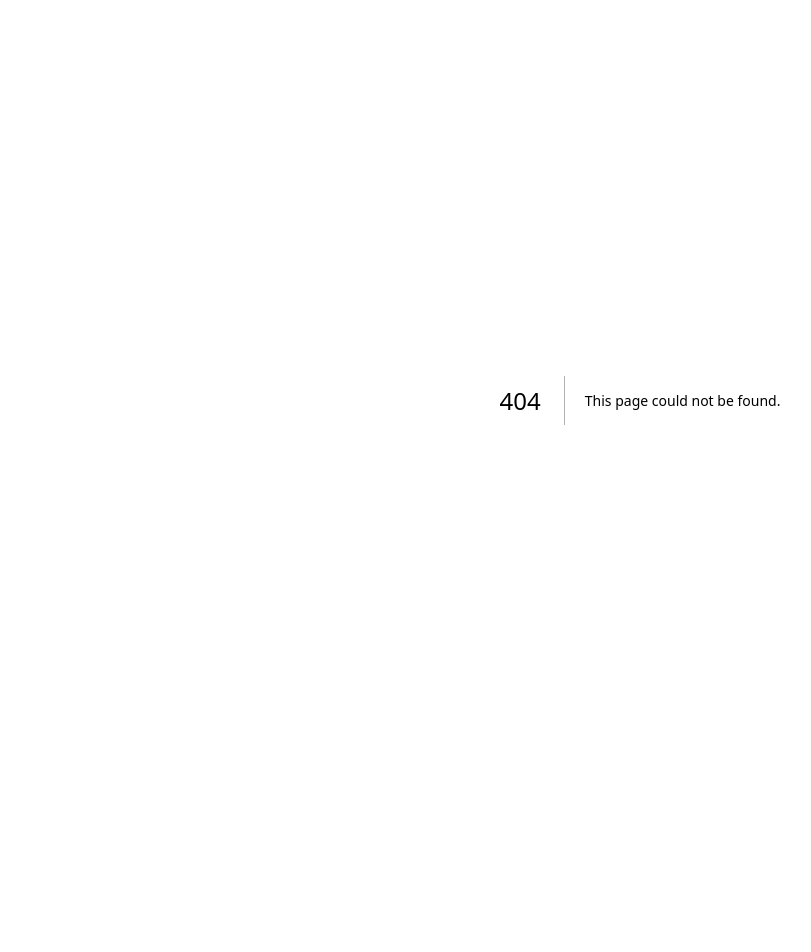
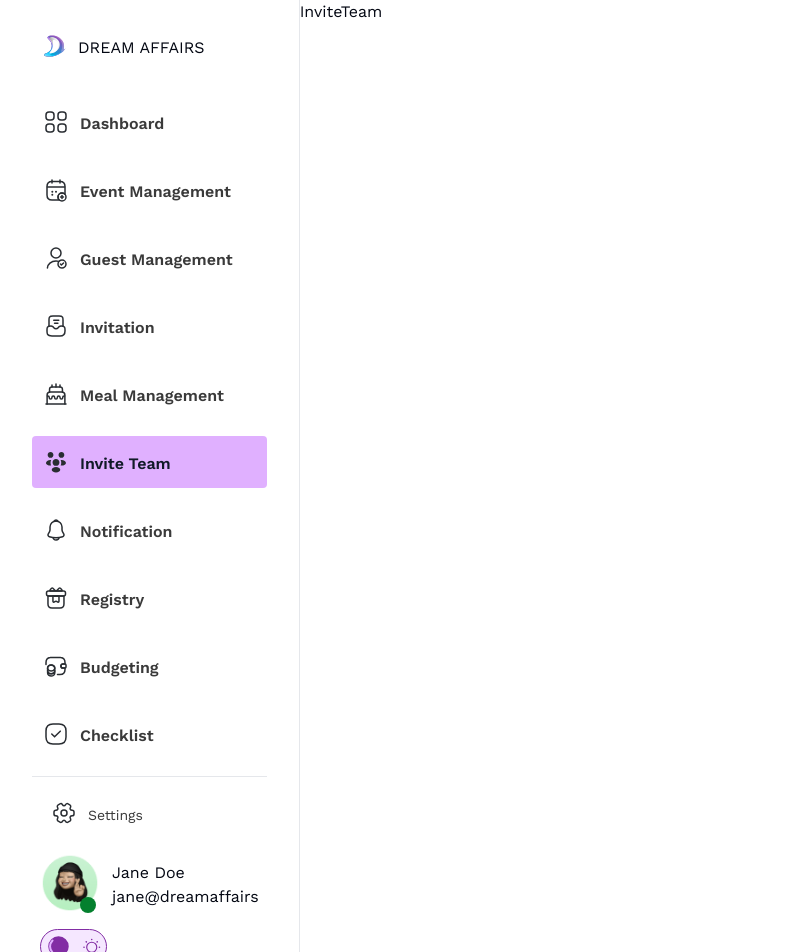
Before and after one commit to Dream-Affairs/Dream-Affairs-Frontend, a Next.js app: page /dashboard/invite-team in a window 1280 px wide. Before the commit this address had no page. Shown: the top 952 px of the page, without its empty margins (0-811 px from the left). Before the commit the page ends 800 px from the top, so only its background shows below. Built offline with nearby package versions, Linux system fonts and the light colour scheme.

Commit message:
dashboard folder update

```diff
--- a/app/dashboard/(components)/Sidebar.tsx
+++ b/app/dashboard/(components)/Sidebar.tsx
@@ -1,160 +1,183 @@
-"use client";
-import Image from 'next/image'
-import React, { useState } from 'react'
-import logo from "../(assets)/logo.svg"
-import dashboard1 from "../(assets)/category1.svg"
-import dashboard2 from "../(assets)/category2.svg"
-import event1 from "../(assets)/calendar-add1.svg"
-import event2 from "../(assets)/calendar-add2.svg"
-import guest1 from "../(assets)/user-tick1.svg"
-import guest2 from "../(assets)/user-tick2.svg"
-import invite1 from "../(assets)/directbox-notif1.svg"
-import invite2 from "../(assets)/directbox-notif2.svg"
-import meal1 from "../(assets)/cake1.svg"
-import meal2 from "../(assets)/cake2.svg"
-import people1 from "../(assets)/people1.svg"
-import people2 from "../(assets)/people2.svg"
-import notification1 from "../(assets)/notification1.svg"
-import notification2 from "../(assets)/notification2.svg"
-import registry1 from "../(assets)/gift1.svg"
-import registry2 from "../(assets)/gift2.svg"
-import budgeting1 from "../(assets)/wallet-money1.svg"
-import budgeting2 from "../(assets)/wallet-money2.svg"
-import checklist1 from "../(assets)/tick-square1.svg"
-import checklist2 from "../(assets)/tick-square2.svg"
-import settings1 from "../(assets)/setting-21.svg"
-import settings2 from "../(assets)/setting-22.svg"
-import mode1 from "../(assets)/lightmode1.svg"
-import mode2 from "../(assets)/lightmode2.svg"
-import avatar from "../(assets)/avatar.png"
+'use client';
+import Image from 'next/image';
+import React, { useState } from 'react';
+import logo from '../(assets)/logo.svg';
+import dashboard1 from '../(assets)/category1.svg';
+import dashboard2 from '../(assets)/category2.svg';
+import event1 from '../(assets)/calendar-add1.svg';
+import event2 from '../(assets)/calendar-add2.svg';
+import guest1 from '../(assets)/user-tick1.svg';
+import guest2 from '../(assets)/user-tick2.svg';
+import invite1 from '../(assets)/directbox-notif1.svg';
+import invite2 from '../(assets)/directbox-notif2.svg';
+import meal1 from '../(assets)/cake1.svg';
+import meal2 from '../(assets)/cake2.svg';
+import people1 from '../(assets)/people1.svg';
+import people2 from '../(assets)/people2.svg';
+import notification1 from '../(assets)/notification1.svg';
+import notification2 from '../(assets)/notification2.svg';
+import registry1 from '../(assets)/gift1.svg';
+import registry2 from '../(assets)/gift2.svg';
+import budgeting1 from '../(assets)/wallet-money1.svg';
+import budgeting2 from '../(assets)/wallet-money2.svg';
+import checklist1 from '../(assets)/tick-square1.svg';
+import checklist2 from '../(assets)/tick-square2.svg';
+import settings1 from '../(assets)/setting-21.svg';
+import settings2 from '../(assets)/setting-22.svg';
+import mode1 from '../(assets)/lightmode1.svg';
+import mode2 from '../(assets)/lightmode2.svg';
+import avatar from '../(assets)/avatar.png';
 import Link from 'next/link';
 import { usePathname } from 'next/navigation';
 
-type Props = {}
+type Props = {};
 
 const sidebarMenu: any[] = [
   {
     id: 1,
     iconActive: dashboard1,
     iconInactive: dashboard2,
-        name: "Dashboard",
-        route: "/dashboard"
+    name: 'Dashboard',
+    route: '/dashboard',
   },
   {
     id: 2,
     iconActive: event1,
     iconInactive: event2,
-        name: "Event Management",
-        route: "/dashboard/event-management"
+    name: 'Event Management',
+    route: '/dashboard/event-management',
   },
   {
     id: 3,
     iconActive: guest1,
     iconInactive: guest2,
-        name: "Guest Management",
-        route: "/dashboard/guest-management"
+    name: 'Guest Management',
+    route: '/dashboard/guest-management',
   },
   {
     id: 4,
     iconActive: invite1,
     iconInactive: invite2,
-        name: "Invitation",
-        route: "/dashboard/invitation"
+    name: 'Invitation',
+    route: '/dashboard/invitation',
   },
   {
     id: 5,
     iconActive: meal1,
     iconInactive: meal2,
-        name: "Meal Management",
-        route: "/dashboard/meal-management"
+    name: 'Meal Management',
+    route: '/dashboard/meal-management',
   },
   {
     id: 6,
     iconActive: people1,
     iconInactive: people2,
-        name: "Invite Team",
-        route: "/dashboard/invite-team"
+    name: 'Invite Team',
+    route: '/dashboard/invite-team',
   },
   {
     id: 7,
     iconActive: notification1,
     iconInactive: notification2,
-        name: "Notification",
-        route: "/dashboard/notification"
+    name: 'Notification',
+    route: '/dashboard/notification',
   },
   {
     id: 8,
     iconActive: registry1,
     iconInactive: registry2,
-        name: "Registry",
-        route: "/dashboard/registry"
+    name: 'Registry',
+    route: '/dashboard/registry',
   },
   {
     id: 9,
     iconActive: budgeting1,
     iconInactive: budgeting2,
-        name: "Budgeting",
-        route: "/dashboard/budgeting"
+    name: 'Budgeting',
+    route: '/dashboard/budgeting',
   },
   {
     id: 10,
     iconActive: checklist1,
     iconInactive: checklist2,
-        name: "Checklist",
-        route: "/dashboard/checklist"
+    name: 'Checklist',
+    route: '/dashboard/checklist',
   },
-]
+];
 
 const Sidebar = (props: Props) => {
-    const [viewMenu, setViewMenu] = useState<boolean>(false)
-    const params = usePathname()
-    console.log(params)
+  const [viewMenu, setViewMenu] = useState<boolean>(false);
+  const params = usePathname();
+  console.log(params);
   return (
     <nav
       onMouseEnter={() => setViewMenu(true)}
       onMouseLeave={() => setViewMenu(false)}
-          className={`${viewMenu ? "w-[325px]" : "w-fit"} px-8 py-6 min-h-screen border-r relative transition-all duration-1000`}>
+      className={`${viewMenu ? 'w-fit' : 'w-fit'} px-8 py-6 min-h-screen border-r`}
+    >
+      <Link href={`/`} className="flex items-center py-2 px-3 mb-4 gap-x-3">
+        <Image src={logo} alt="logo" />
+        {viewMenu && <h1 className="uppercase mt-1">Dream Affairs</h1>}
+      </Link>
 
-        <div className='flex items-center py-2 mb-4'>
-            <Image src={logo} alt='logo' />
-              {viewMenu && <h1 className='uppercase'>Dream Affairs</h1>}
-        </div>
-          <div className='py-3 px-2 space-y-4'>
+      <div className="py-3 space-y-4">
         {sidebarMenu.map((item) => (
           <Link
             href={`${item.route}`}
             key={item.id}
-                      className={`flex items-center gap-x-3 p-3 rounded text-base leading-6 font-semibold ${params === item.route ? "text-[#101928] bg-[#E0B0FF]" : "text-[#3A3A3A] bg-none hover:text-[#101928] hover:bg-[#E0B0FF]"}`}>
-                      <Image src={params === item.route ? item.iconActive : item.iconInactive} alt='icon' width={24}  height={24} className='object-center'/>
-                      {viewMenu && <p className='mt-1'>{item.name}</p>}
+            className={`flex items-center p-3 rounded text-base leading-6 font-semibold ${
+              viewMenu ? 'w-full' : 'w-fit'
+            } ${
+              params === item.route
+                ? 'text-[#101928] bg-[#E0B0FF]'
+                : 'text-[#3A3A3A] bg-none hover:text-[#101928] hover:bg-[#E0B0FF]'
+            }`}
+          >
+            <Image
+              src={params === item.route ? item.iconActive : item.iconInactive}
+              alt="icon"
+              width={24}
+              height={24}
+              className="object-center"
+            />
+            {viewMenu && <p className="mt-1 ml-3">{item.name}</p>}
           </Link>
         ))}
         <hr />
       </div>
 
-        <div className='space-y-4'>
-              <div className='flex items-center p-5 text-sm font-normal'>
-                  <Image src={params === "/dashboard/settings" ? settings1 : settings2}  alt='setting' />
-                  {viewMenu && <p className='mt-1 ml-3'>Settings</p>}
+      <div className="space-y-4 px-2">
+        <Link
+          href={`/dashboard/settings`}
+          className={`${viewMenu ? 'w-full' : 'w-fit'} flex items-center p-3 text-sm font-normal rounded ${
+            params === '/dashboard/settings'
+              ? 'text-[#101928] bg-[#E0B0FF]'
+              : 'text-[#3A3A3A] bg-none hover:text-[#101928] hover:bg-[#E0B0FF]'
+          }`}
+        >
+          <Image src={params === '/dashboard/settings' ? settings1 : settings2} alt="setting" />
+          {viewMenu && <p className="mt-1 ml-3">Settings</p>}
+        </Link>
+
+        <div className="flex items-center">
+          <div className="relative">
+            <Image src={avatar} alt="user" width={60} height={60} />
+            <span className="w-4 h-4 rounded-full bg-[#04802E] absolute right-1 top-11"></span>
           </div>
-
-              <div className='flex items-center'>
-                <Link href={`/dashboard/settings`} className='relative'>
-                      <Image src={avatar} alt='user' width={60} height={60}/>
-                      <span className='w-4 h-4 rounded-full bg-[#04802E] absolute right-1 top-11'></span>
-                </Link>
-                  {viewMenu && <div className='mt-1 ml-3'>
+          {viewMenu && (
+            <div className="mt-1 ml-3">
               <p>Jane Doe</p>
               <p>jane@dreamaffairs</p>
-                </div>}
+            </div>
+          )}
         </div>
 
         <div>
-                  <Image src={mode1} alt='mode'/>
+          <Image src={mode1} alt="mode" />
         </div>
       </div>
     </nav>
-  )
-}
+  );
+};
 
-export default Sidebar
+export default Sidebar;
--- /dev/null
+++ b/app/dashboard/budgeting/page.tsx
@@ -0,0 +1,9 @@
+import React from 'react';
+
+type Props = {};
+
+const Budgeting = (props: Props) => {
+  return <div>Budgeting</div>;
+};
+
+export default Budgeting;
--- /dev/null
+++ b/app/dashboard/checklist/page.tsx
@@ -0,0 +1,9 @@
+import React from 'react';
+
+type Props = {};
+
+const Checklist = (props: Props) => {
+  return <div>Checklist</div>;
+};
+
+export default Checklist;
--- /dev/null
+++ b/app/dashboard/event-management/page.tsx
@@ -0,0 +1,9 @@
+import React from 'react';
+
+type Props = {};
+
+const EventManagement = (props: Props) => {
+  return <div>EventManagement</div>;
+};
+
+export default EventManagement;
--- /dev/null
+++ b/app/dashboard/guest-management/page.tsx
@@ -0,0 +1,9 @@
+import React from 'react';
+
+type Props = {};
+
+const GuestManagement = (props: Props) => {
+  return <div>GuestManagement</div>;
+};
+
+export default GuestManagement;
--- /dev/null
+++ b/app/dashboard/invitation/page.tsx
@@ -0,0 +1,9 @@
+import React from 'react';
+
+type Props = {};
+
+const Invitation = (props: Props) => {
+  return <div>Invitation</div>;
+};
+
+export default Invitation;
--- /dev/null
+++ b/app/dashboard/invite-team/page.tsx
@@ -0,0 +1,9 @@
+import React from 'react';
+
+type Props = {};
+
+const InviteTeam = (props: Props) => {
+  return <div>InviteTeam</div>;
+};
+
+export default InviteTeam;
--- a/app/dashboard/layout.tsx
+++ b/app/dashboard/layout.tsx
@@ -1,17 +1,15 @@
-import React from 'react'
-import Sidebar from './(components)/Sidebar'
+import React from 'react';
+import Sidebar from './(components)/Sidebar';
 
-type Props = {}
+type Props = {};
 
 const DashboardLayout = ({ children }: { children: React.ReactNode }) => {
   return (
-      <main className='flex w-full transition-all duration-1000'>
+    <main className="flex w-full transition-all duration-[2000]">
       <Sidebar />
-      <>
-          {children}
-      </>
-      </main>
-  )
-}
+      <>{children}</>
+    </main>
+  );
+};
 
-export default DashboardLayout
+export default DashboardLayout;
--- /dev/null
+++ b/app/dashboard/meal-management/page.tsx
@@ -0,0 +1,9 @@
+import React from 'react';
+
+type Props = {};
+
+const MealManagement = (props: Props) => {
+  return <div>MealManagement</div>;
+};
+
+export default MealManagement;
--- /dev/null
+++ b/app/dashboard/notification/page.tsx
@@ -0,0 +1,9 @@
+import React from 'react';
+
+type Props = {};
+
+const Notification = (props: Props) => {
+  return <div>Notification</div>;
+};
+
+export default Notification;
--- /dev/null
+++ b/app/dashboard/registry/page.tsx
@@ -0,0 +1,9 @@
+import React from 'react';
+
+type Props = {};
+
+const Registry = (props: Props) => {
+  return <div>Registry</div>;
+};
+
+export default Registry;
--- /dev/null
+++ b/app/dashboard/settings/page.tsx
@@ -0,0 +1,9 @@
+import React from 'react';
+
+type Props = {};
+
+const Settings = (props: Props) => {
+  return <div>Settings</div>;
+};
+
+export default Settings;
```
Lines whose indentation alone changed are shown as unchanged.
